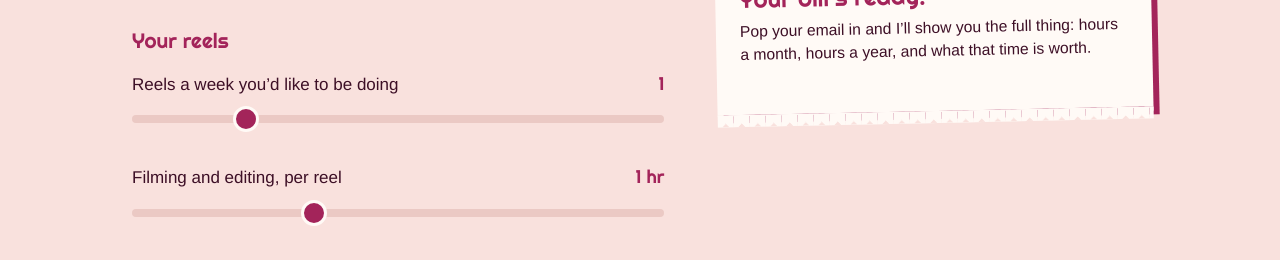
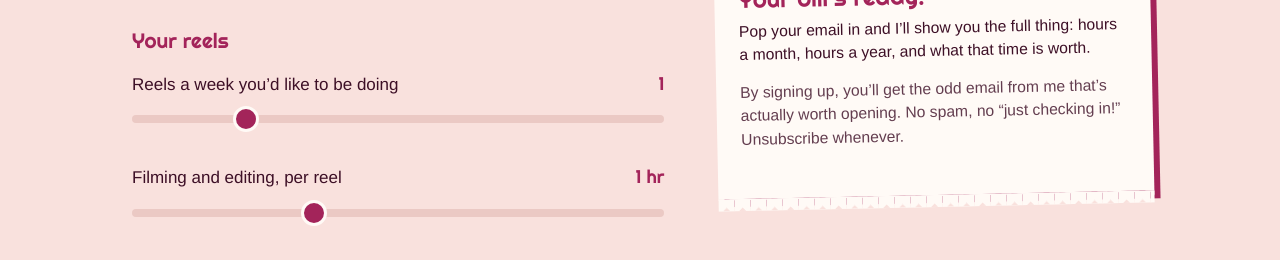
Before and after one commit to nhudson32/time-calculator, a plain HTML site: page index.html in a window 1280 px wide. Shown: the part 692-952 px from the top of the page. Drawn offline with Linux system fonts and the light colour scheme; a web font is replaced by a local one.

Commit message:
Update index.html

```diff
--- a/index.html
+++ b/index.html
@@ -99,6 +99,7 @@
             });
           </script>
           <!-- ===== END FLODESK PART 2 ===== -->
+          <p class="small consent">By signing up, you’ll get the odd email from me that’s actually worth opening. No spam, no “just checking in!” Unsubscribe whenever.</p>
 
         </div>
       </div>
```
